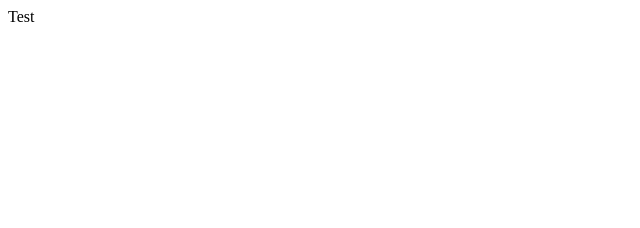
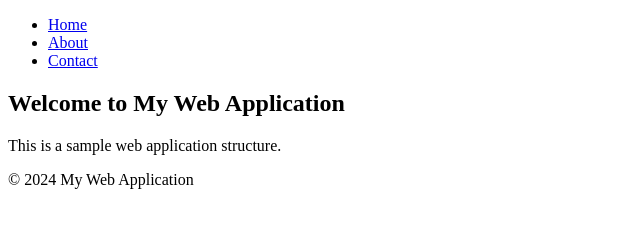
Before and after one commit to RenzPSHS/WDProjMagnesiumCatapangPre, a plain HTML site: page public/index.html in a window 1280 px wide. Shown: the whole page, without its empty margins (0-640 px from the left). Drawn offline with Linux system fonts and the light colour scheme.

Commit message:
MC-R Commit 6

```diff
--- a/public/index.html
+++ b/public/index.html
@@ -1,4 +1,30 @@
 <!DOCTYPE html>
 <html lang="en">
-    Test
+    <head>
+        <meta charset="UTF-8" />
+        <meta name="viewport" content="width=device-width, initial-scale=1.0" />
+        <title>My Web Application</title>
+        <link rel="stylesheet" href="styles.css" />
+        <script defer src="app.js"></script>
+    </head>
+    <body>
+        <header>
+            <nav>
+                <ul>
+                    <li><a href="#home">Home</a></li>
+                    <li><a href="#about">About</a></li>
+                    <li><a href="#contact">Contact</a></li>
+                </ul>
+            </nav>
+        </header>
+        <section>
+            <div id="app">
+            <h1>Welcome to My Web Application</h1>
+            <p>This is a sample web application structure.</p>
+            </div>
+        </section>
+        <footer>
+            <p>&copy; 2024 My Web Application</p>
+        </footer>
+    </body>
 </html>
```
